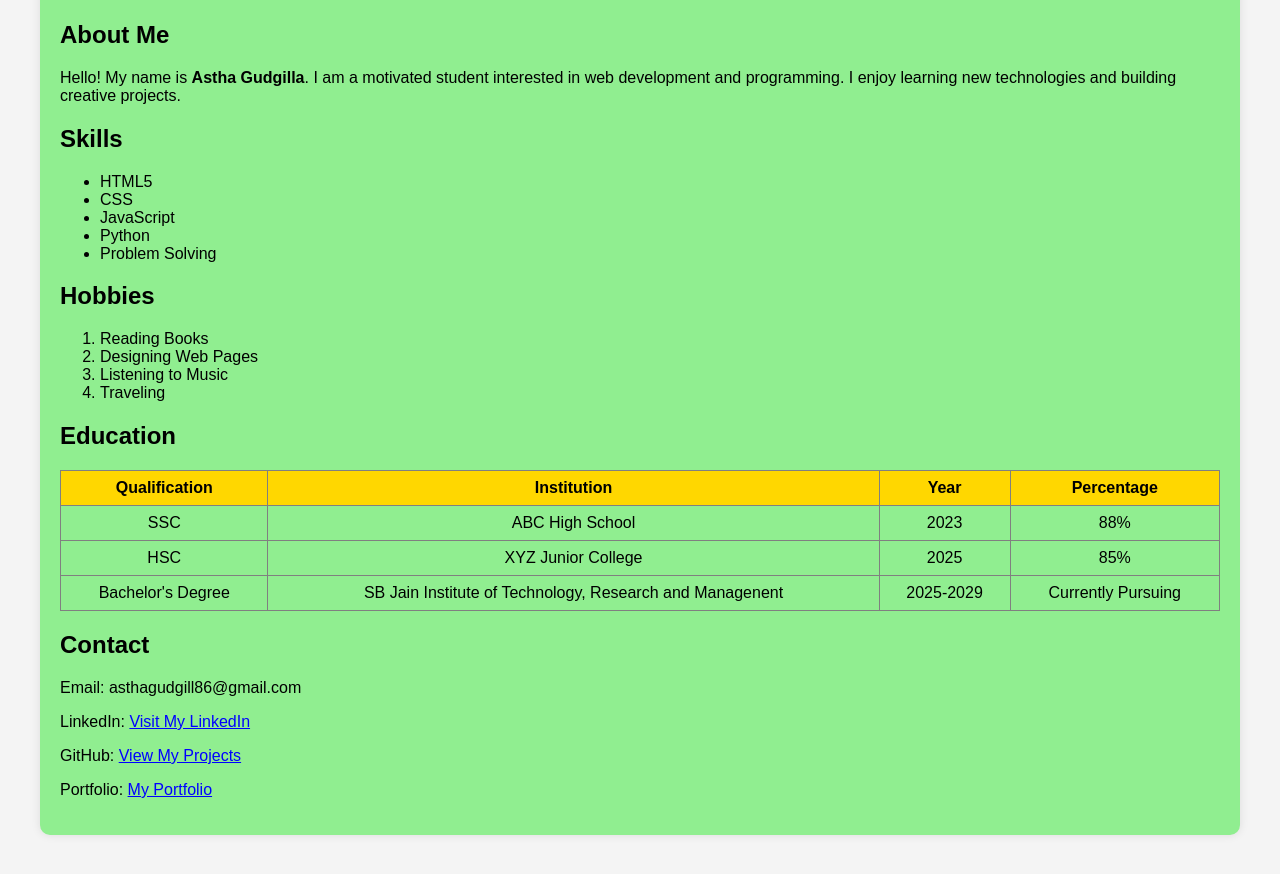
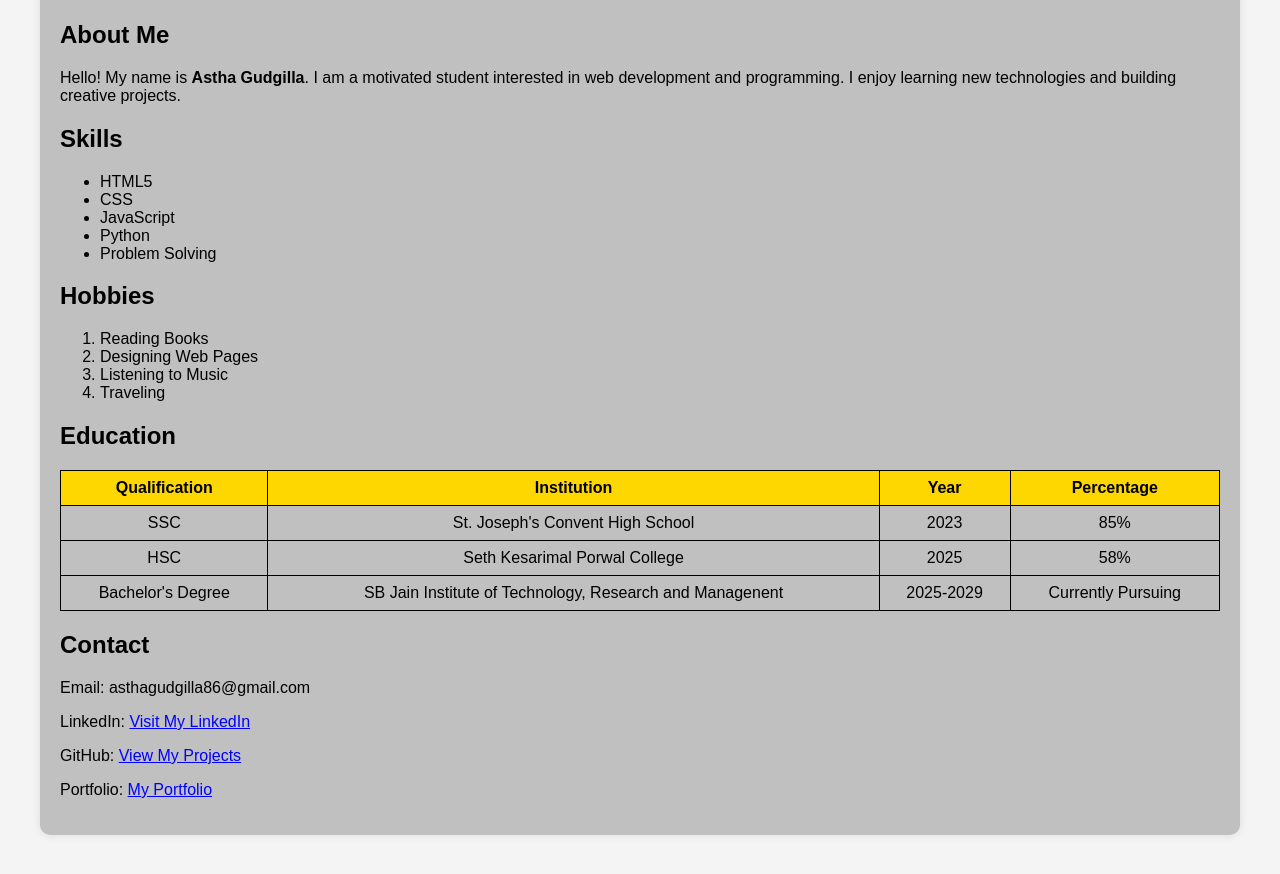
Before and after one commit to asthagml25-max/webdesign2026, a plain HTML site: page Prac5.html in a window 1280 px wide. Shown: the part 218-1092 px from the top of the page. Drawn offline with Linux system fonts and the light colour scheme.

Commit message:
Update Prac5.html

```diff
--- a/Prac5.html
+++ b/Prac5.html
@@ -10,7 +10,7 @@
             margin:40px;
         }
         .container{
-            background:lightgreen;
+            background:silver;
             padding:20px;
             border-radius:10px;
             box-shadow:0 0 10px rgba(0,0,0,0.1);
@@ -27,7 +27,7 @@
             margin-top:10px;
         }
         table, th, td{
-            border:1px solid gray;
+            border:1px solid black;
             padding:8px;
             text-align:center;
         }
@@ -87,16 +87,16 @@ building creative projects.
 
 <tr>
 <td>SSC</td>
-<td>ABC High School</td>
+<td>St. Joseph's Convent High School</td>
 <td>2023</td>
-<td>88%</td>
+<td>85%</td>
 </tr>
 
 <tr>
 <td>HSC</td>
-<td>XYZ Junior College</td>
+<td>Seth Kesarimal Porwal College</td>
 <td>2025</td>
-<td>85%</td>
+<td>58%</td>
 </tr>
 
 <tr>
@@ -110,7 +110,7 @@ building creative projects.
 
 <h2>Contact</h2>
 
-<p>Email: asthagudgill86@gmail.com</p>
+<p>Email: asthagudgilla86@gmail.com</p>
 
 <!-- Hyperlinks with target attribute -->
 <p>
@@ -131,4 +131,5 @@ Portfolio:
 </div>
 
 </body>
+
 </html>
```
